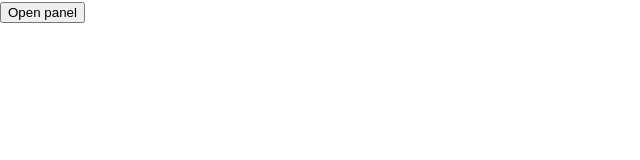
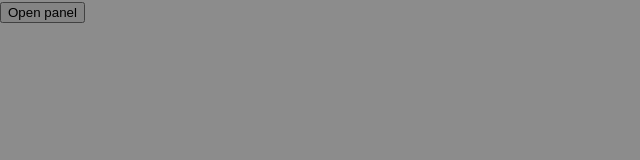
Before and after one commit to mialkin/web-design, a plain HTML site: page silde-panel/index.html in a window 1280 px wide. Both pictures are taken after a click on the button "Open panel". Shown: the whole page, without its empty margins (0-640 px from the left). Drawn offline with Linux system fonts and the light colour scheme.

Commit message:
Open and close overlay

```diff
--- a/silde-panel/index.html
+++ b/silde-panel/index.html
@@ -7,6 +7,9 @@
 </head>
 <body>
 <button id="button">Open panel</button>
+
+<div id="overlay" class="overlay" tabindex="-1"></div>
+
 <script src="script.js"></script>
 
 </body>
--- a/silde-panel/script.js
+++ b/silde-panel/script.js
@@ -1,11 +1,26 @@
 (() => {
 
     const button = document.getElementById('button');
+    const overlay = document.getElementById('overlay');
 
     function openPanel() {
-        alert("Opened panel")
+        overlay.classList.add('open');
+        document.addEventListener('keydown', onKeyDown);
+    }
+
+    function closePanel() {
+        overlay.classList.remove('open');
+        document.removeEventListener('keydown', onKeyDown);
+    }
+
+    function onKeyDown(e) {
+        console.log('fire')
+        if (e.key === 'Escape') {
+            closePanel();
+        }
     }
 
     button.addEventListener('click', openPanel);
+    overlay.addEventListener('click', () => closePanel());
 
 })();
--- a/silde-panel/style.css
+++ b/silde-panel/style.css
@@ -3,3 +3,18 @@ body {
     min-height: 100vh;
     line-height: 1.5;
 }
+
+.overlay {
+    position: fixed;
+    inset: 0;
+    background: rgba(0, 0, 0, 0.45);
+    opacity: 0;
+    pointer-events: none;
+    transition: opacity 300ms cubic-bezier(.22, .9, .36, 1);
+    z-index: 40;
+}
+
+.overlay.open {
+    opacity: 1;
+    pointer-events: auto;
+}
```
